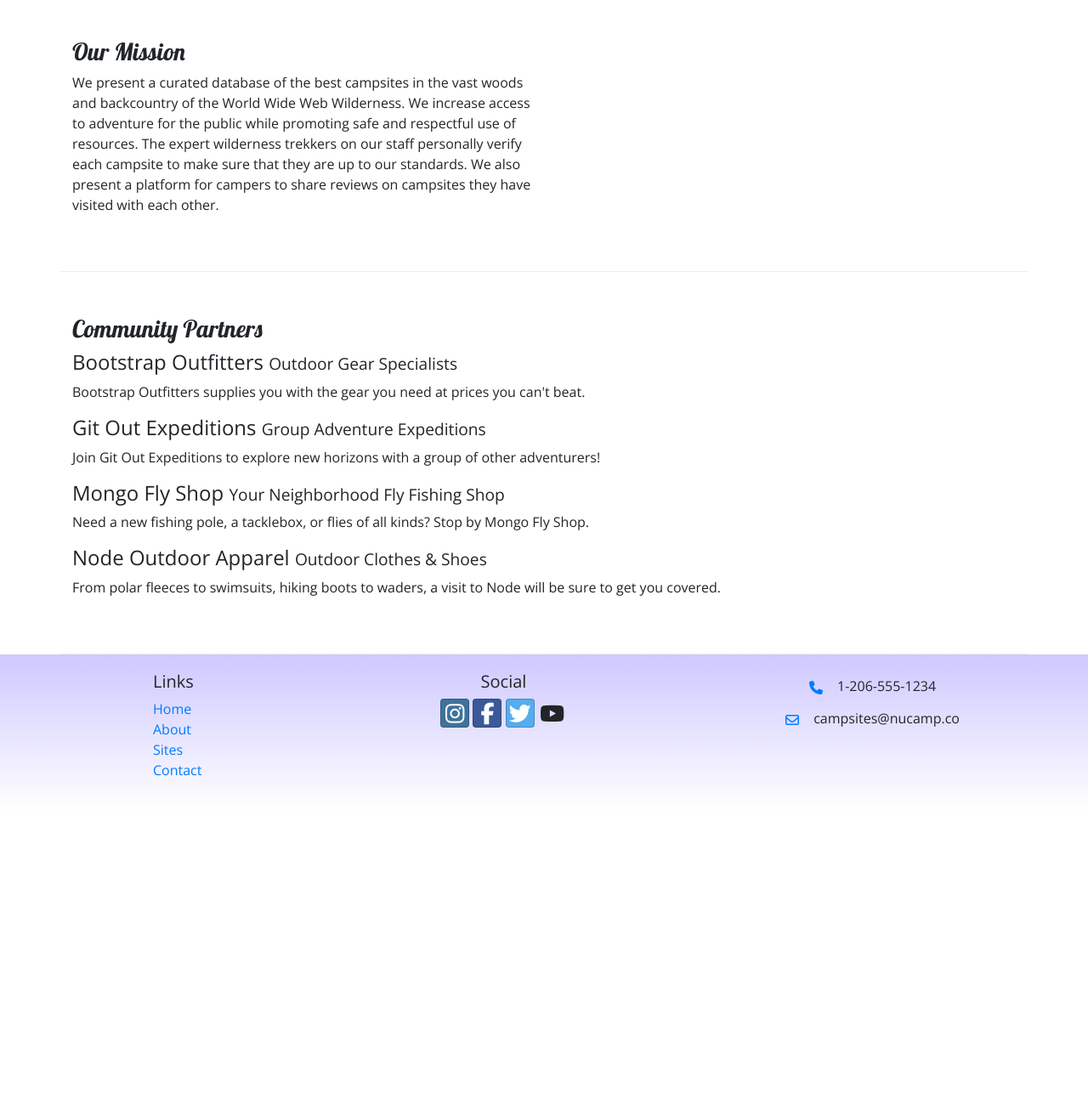
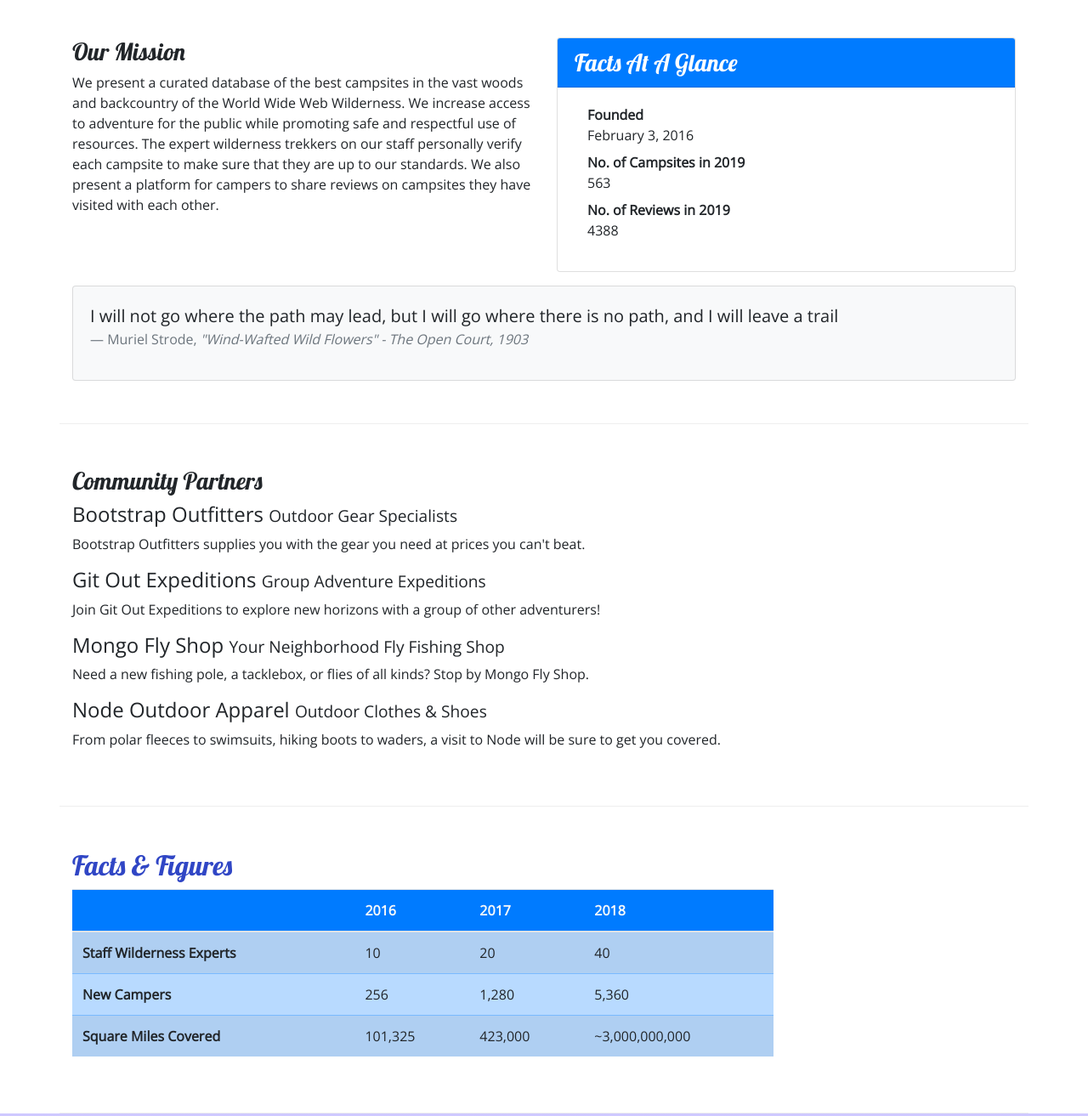
Before and after one commit to xockcin/bootstrap-project, a website: page aboutus.html in a window 1280 px wide. Shown: the part 360-1673 px from the top of the page at 85% size. Before the commit the page ends 1314 px from the top, so only its background shows below. Drawn offline with nearby package versions, Linux system fonts and the light colour scheme.

Commit message:
added cards and table aboutus; added .site-footer class

```diff
--- a/aboutus.html
+++ b/aboutus.html
@@ -65,9 +65,10 @@
             </div>
         </div>
 
-        <!-- mission statement -->
+        <!-- first row -->
         <div class="row row-content">
             <div class="col col-sm-6">
+                <!-- mission statement -->
                 <h3>Our Mission</h3>
                 <p>We present a curated database of the best campsites
 in the vast woods and backcountry of the World Wide Web Wilderness. We
@@ -76,6 +77,36 @@ respectful use of resources. The expert wilderness trekkers on our staff
  personally verify each campsite to make sure that they are up to our
 standards. We also present a platform for campers to share reviews on
 campsites they have visited with each other.</p>
+            </div>
+            <!-- info card -->
+            <div class="col-sm-6">
+                <div class="card">
+                    <h3 class="card-header bg-primary text-white">
+                        Facts At A Glance
+                    </h3>
+                    <div class="card-body">
+                        <dl>
+                            <dt class="col-6">Founded</dt>
+                            <dd class="col-6">February 3, 2016</dd>
+                            <dt class="col-6">No. of Campsites in 2019</dt>
+                            <dd class="col-6">563</dd>
+                            <dt class="col-6">No. of Reviews in 2019</dt>
+                            <dd class="col-6">4388</dd>
+                        </dl>
+                    </div>
+                </div>
+            </div>
+            <div class="col">
+                <div class="card bg-light mt-3">
+                    <blockquote class="blockquote card-body">
+                        <p class="mb-0">I will not go where the path may lead, but I will go where there is no path, and I will leave a trail</p>
+                        <footer class="blockquote-footer">Muriel Strode,
+                            <cite title="Source Title">"Wind-Wafted Wild Flowers" -
+                                The Open Court, 1903
+                            </cite>
+                        </footer>
+                    </blockquote>
+                </div>
             </div>
         </div>
 
@@ -93,9 +124,48 @@ campsites they have visited with each other.</p>
                 <p class="d-none d-sm-block">From polar fleeces to swimsuits, hiking boots to waders, a visit to Node will be sure to get you covered.</p>
             </div>
         </div>
+
+        <!-- table -->
+        <div class="row row-content">
+            <div class="col-sm-9">
+                <h2>Facts &amp; Figures</h2>
+                <div class="table-responsive">
+                    <table class="table table-striped">
+                        <thead>
+                            <tr class="bg-primary text-light">
+                                <th></th>
+                                <th>2016</th>
+                                <th>2017</th>
+                                <th>2018</th>
+                            </tr>
+                        </thead>
+                        <tbody class="table-primary">
+                            <tr>
+                                <th>Staff Wilderness Experts</th>
+                                <td>10</td>
+                                <td>20</td>
+                                <td>40</td>
+                            </tr>
+                            <tr>
+                                <th>New Campers</th>
+                                <td>256</td>
+                                <td>1,280</td>
+                                <td>5,360</td>
+                            </tr>
+                            <tr>
+                                <th>Square Miles Covered</th>
+                                <td>101,325</td>
+                                <td>423,000</td>
+                                <td>~3,000,000,000</td>
+                            </tr>
+                        </tbody>
+                    </table>
+                </div>
+            </div>
+        </div>
     </div>
 
-    <footer>
+    <footer class="site-footer">
         <div class="container">
             <div class="row">
 
--- a/css/styles.css
+++ b/css/styles.css
@@ -14,7 +14,7 @@ header h2 {
     color: #CEC8FF
 }
 
-footer {
+.site-footer {
     background-image: linear-gradient(#CEC8FF, white);
     padding: 20px 0;
 }
```
Also changed, not shown: contactus.html (+1 -1 lines), index.html (+1 -1 lines).
